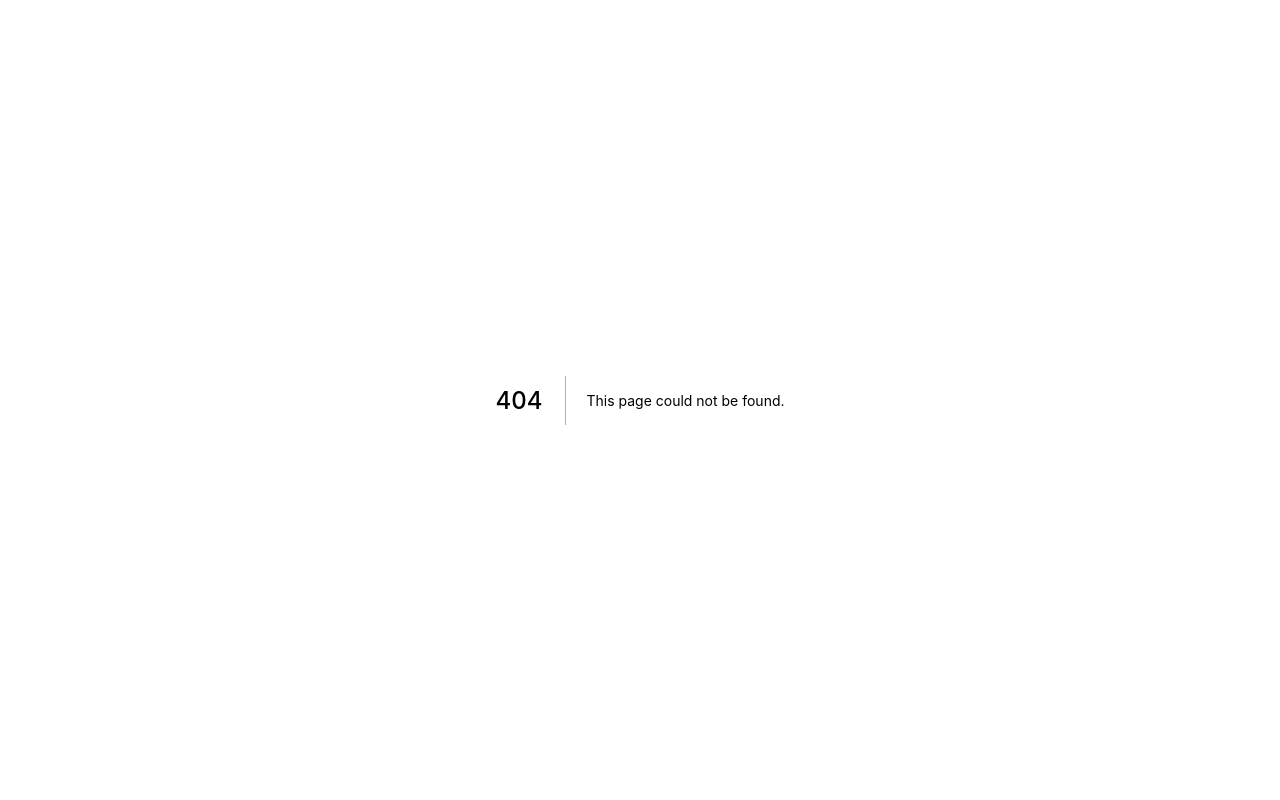
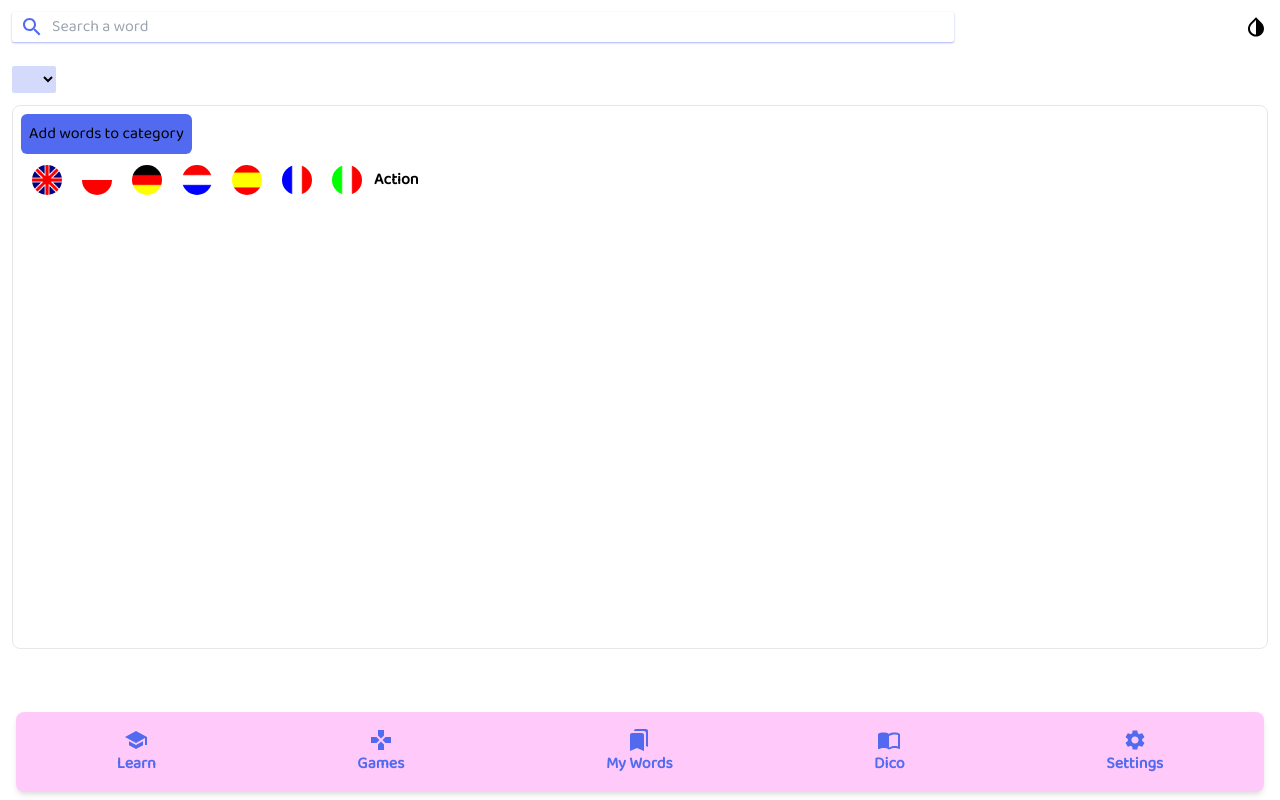
Before and after one commit to ArexSpeed/multiwords, a Next.js app: page /mywords/check in a window 1280 px wide. Before the commit this address had no page. Built offline with nearby package versions, Linux system fonts and the light colour scheme.

Commit message:
check words ui

```diff
--- /dev/null
+++ b/pages/mywords/check.tsx
@@ -0,0 +1,100 @@
+/* eslint-disable jsx-a11y/no-onchange */
+import React from 'react';
+import MetaHead from 'components/MetaHead';
+import Search from 'components/Search';
+import Flag from 'components/Flag';
+import MobileNav from 'components/Nav/MobileNav';
+import {
+  selectCategoryId,
+  selectCategories,
+  setCategoryId,
+  selectWords
+} from 'redux/slices/mywordsSlice';
+import { useAppDispatch, useAppSelector } from 'redux/hooks';
+
+const Checkwords = () => {
+  const categoryId = useAppSelector(selectCategoryId);
+  const mwCategories = useAppSelector(selectCategories);
+  const mwWords = useAppSelector(selectWords);
+  const dispatch = useAppDispatch();
+  return (
+    <div className="w-screen h-screen max-h-screen flex flex-col relative font-baloo dark:bg-gray-700 dark:text-gray-100">
+      <MetaHead />
+      <main className="w-full max-h-screen">
+        <Search />
+        <section className="flex flex-row relative w-full p-3 justify-between items-center">
+          <div>
+            <select
+              className="text-md outline-none bg-secondaryLight rounded-sm px-3 dark:bg-secondaryDark"
+              onChange={(e) => dispatch(setCategoryId(e.target.value))}>
+              {mwCategories.map((item) => (
+                <option key={item.id} value={item.id}>
+                  {item.name}
+                </option>
+              ))}
+            </select>
+          </div>
+        </section>
+        <section className="flex flex-col flex-grow w-full h-[80vh] px-3 justify-between items-center pb-24 overflow-hidden">
+          <div className="flex flex-col w-full h-full justify-start items-start py-2 px-2 border-[1px] border-primary25 rounded-lg overflow-auto">
+            <button className="bg-secondary p-2 rounded-md">Add words to category</button>
+            <table className="border-separate">
+              <thead>
+                <tr>
+                  <th>
+                    <Flag flag="eng" />
+                  </th>
+                  <th>
+                    <Flag flag="pol" />
+                  </th>
+                  <th>
+                    <Flag flag="ger" />
+                  </th>
+                  <th>
+                    <Flag flag="ned" />
+                  </th>
+                  <th>
+                    <Flag flag="spa" />
+                  </th>
+                  <th>
+                    <Flag flag="fra" />
+                  </th>
+                  <th>
+                    <Flag flag="ita" />
+                  </th>
+                  <th>Action</th>
+                </tr>
+              </thead>
+              <tbody>
+                {mwWords
+                  .filter((word) => word.categoryId === categoryId)
+                  .map((item, i) => (
+                    <tr
+                      key={item.id}
+                      className={`${i % 2 === 0 ? 'bg-gray-200 bg-opacity-25' : ''}`}>
+                      <td className="border-l border-eng">{item.eng}</td>
+                      <td className="border-l border-pol">{item.pol}</td>
+                      <td className="border-l border-ger">{item.ger}</td>
+                      <td className="border-l border-ned">{item.ned}</td>
+                      <td className="border-l border-spa">{item.spa}</td>
+                      <td className="border-l border-fra">{item.fra}</td>
+                      <td className="border-l border-ita">{item.ita}</td>
+                      <td className="flex flex-row">
+                        <button className="bg-primaryLight p-2 m-1 rounded-sm dark:bg-primaryDark">
+                          Edit
+                        </button>
+                        <button className="bg-red-500 p-2 m-1 rounded-sm">Delete</button>
+                      </td>
+                    </tr>
+                  ))}
+              </tbody>
+            </table>
+          </div>
+        </section>
+        <MobileNav />
+      </main>
+    </div>
+  );
+};
+
+export default Checkwords;
```
